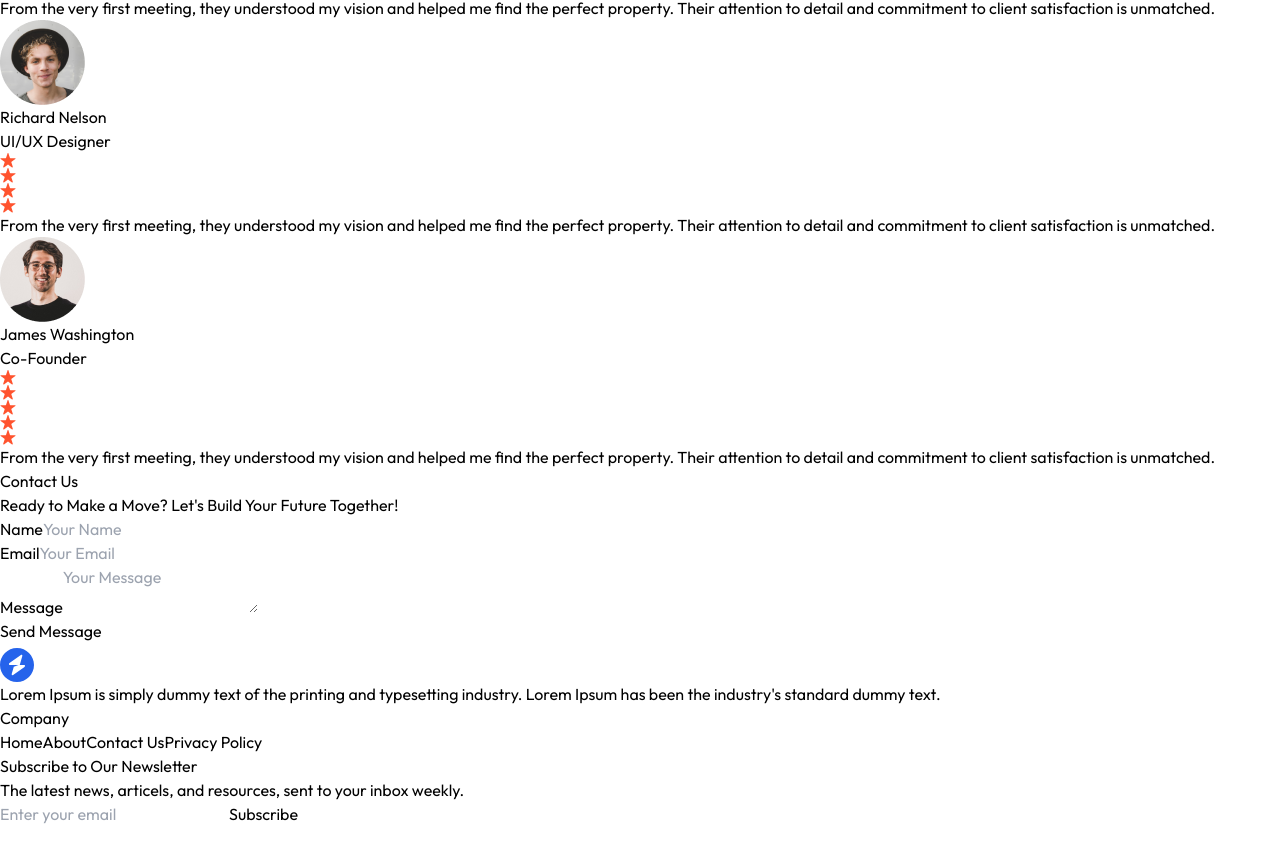
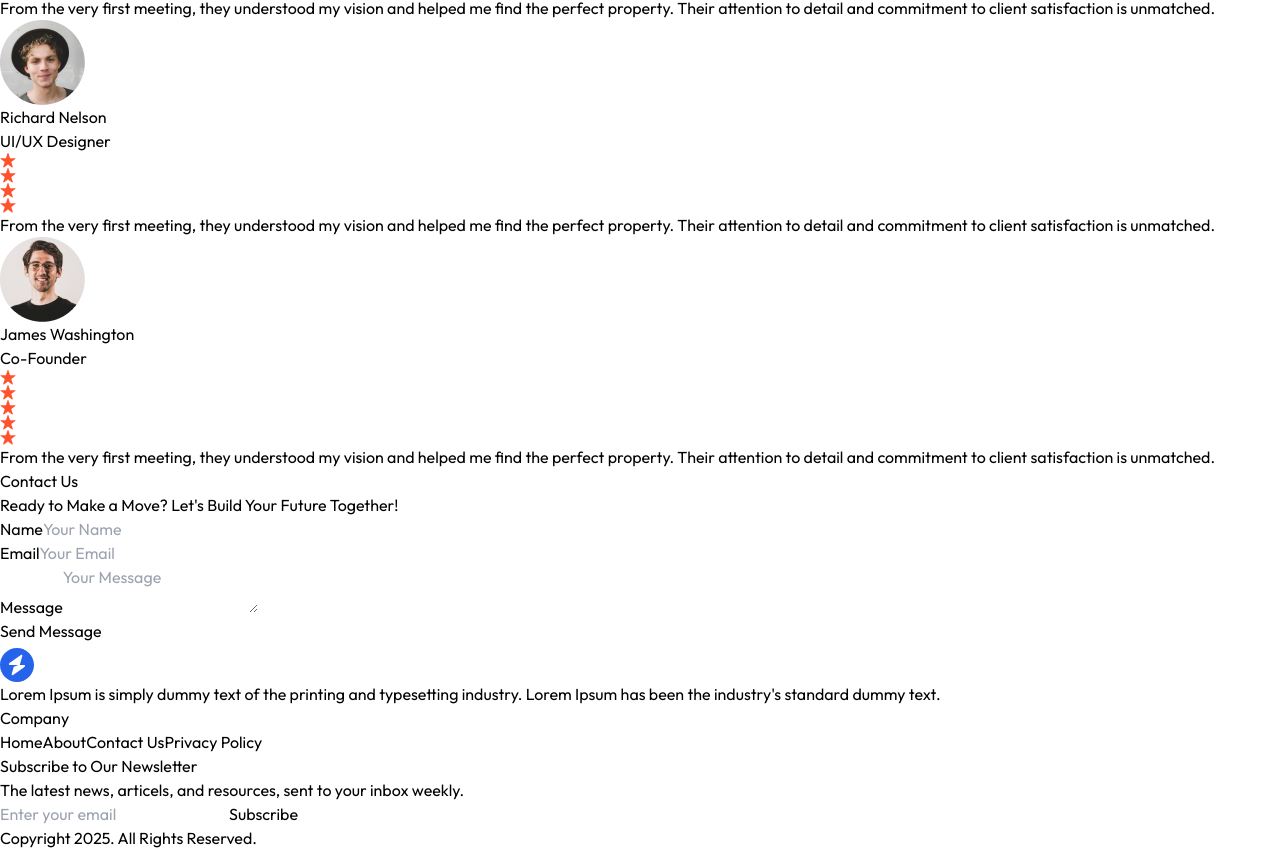
Before and after one commit to eissamonet/Real-Estate, a React (Vite) app: page / in a window 1280 px wide. Shown: the part 6032-6882 px from the top of the page. Before the commit the page ends 6858 px from the top, so only its background shows below. Built offline with nearby package versions, Linux system fonts and the light colour scheme; a web font is replaced by a local one.

Commit message:
commit additional changes

```diff
--- a/src/component/Footer.jsx
+++ b/src/component/Footer.jsx
@@ -22,14 +22,16 @@ const Footer = () => {
         <div className='w-full md:w-1/3'>
         <h3 className='text-white text-lg mb-4 font-bold'>Subscribe to Our Newsletter</h3>
         <p className='text-gray-400 mb-4 max-w-80'>The latest news, articels, and resources, sent to your inbox weekly.</p>
-        <div>
+        <div className='flex gap-2'>
             <input type="email" placeholder='Enter your email' className='p-2 rounded bg-gray-800 text-gray-400 border border-gray-700 focus:outline-none
             w-full md:w-auto'/>
             <button className='py-2 px-4 rounded bg-blue-500 text-white'>Subscribe</button>
         </div>
         </div>
       </div>
-      <div></div>
+      <div className='border-t border-gray-700 py-4 mt-10 text-center text-gray-500'>
+        Copyright 2025. All Rights Reserved.
+      </div>
     </div>
   )
 }
```
